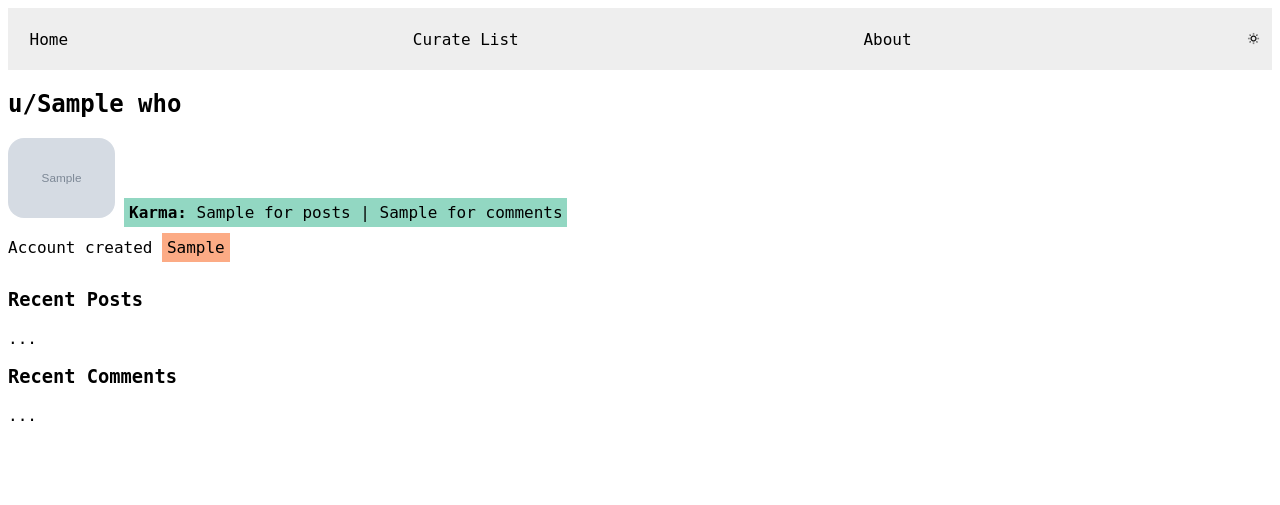
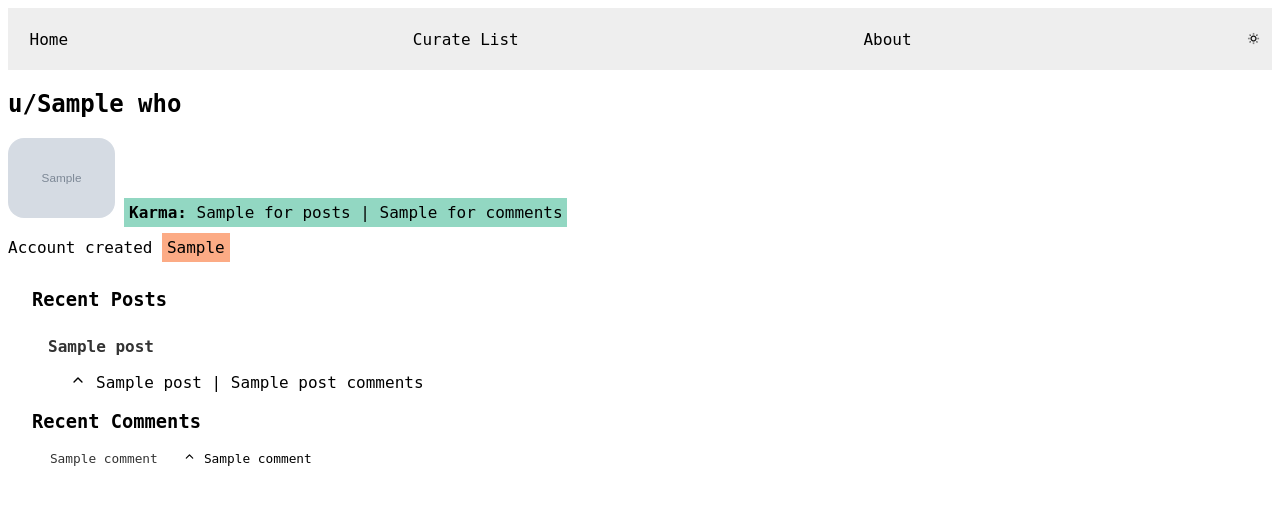
Before and after one commit to pqba/Ladle, a Flask app: template templates/user.html in a window 1280 px wide. Shown: the top 505 px of the page. Run offline with Flask 3, Linux system fonts and the light colour scheme; the template is opened without the code that fills it: most values are stand-ins (such as "Sample title", 1, 10 or a date in 2020); grey boxes marked "Sample" are stand-in pictures; some web fonts are replaced.

Commit message:
Recent posts/comments on user, UI tweaks

```diff
--- a/app.py
+++ b/app.py
@@ -128,6 +128,10 @@ def get_user(name):
         e = stew_bot.clean(f"User doesn't exist or Ladle cannot find u/{name}.")
         return page_not_found(e)
     user_created = to_ymd(person['utc'])
+    # For now only gather most recent 3 posts.
+    # TODO: implement pagination
+    person["comments"] = person["comments"][:4]
+    person["posts"] = person["posts"][:4]
     return fk.render_template("user.html", person=person, person_icon=person['icon'], person_made=user_created)
 
 
--- a/static/stylesheets/style.css
+++ b/static/stylesheets/style.css
@@ -44,6 +44,10 @@
     width:2em;
     background-repeat:no-repeat;
     background-size:contain;
+}
+
+a.github-link {
+  margin-top:.5em;
 }
 
 [data-theme="light"] .theme-icon {
@@ -175,8 +179,6 @@ background-color: var(--pastel-red);
   margin-left: .1em;
   margin-bottom: .2em;
 }
-
-#selected-post {}
 
 #foot {
   display: flex;
@@ -315,8 +317,8 @@ background-color: var(--pastel-red);
   color: darkblue;
 }
 
-.post-link a:hover {
-  background-color: var(--pastel-blue);
+.additional-posts a:hover {
+  background-color: var(--pastel-green);
 }
 .post-flair {
     font-style:italic;
@@ -330,11 +332,19 @@ background-color: var(--pastel-red);
     height:5em;
     border-radius:1em;
 }
+
+.upvote-img {
+    height:1em;
+}
 .smaller-text {
   font-size: 80%;
 }
-.upvote-img {
-    height:1em;
+.small-left-pad {
+  padding-left: 1em;
+}
+.no-vertical-margin {
+  margin-top:0;
+  margin-bottom:0;
 }
 .content-center {
     text-align:center;
--- a/templates/user.html
+++ b/templates/user.html
@@ -5,14 +5,31 @@
 <div class="user-container">
     <h2>u/{{person.who}}</h2>
     <img src="{{ person_icon }}" class="user-pfp" />
-    <p class="user-karma highlight-green"> <b>Karma:</b> {{person.l_karma}}  for posts | {{person.c_karma}} for comments </p>
+    <p class="user-karma highlight-green"> <b>Karma:</b> {{person.l_karma}} for posts | {{person.c_karma}} for comments
+    </p>
     <p>Account created <span class="highlight-orange">{{person_made}}</span> </p>
-    <div class="spacer"></div>
-    <div>
-        <h3>Recent Posts</h3>
-        <p>...</p>
+    <div class="double-spacer"></div>
+    <div class="medium-margin">
+        <h3 class="no-vertical-margin">Recent Posts</h3>
+        <ul class="small-left-pad no-vertical-margin">
+            {% for post in person.posts %}
+            <li id="selected-post">
+                <a href="/post/{{ post[0] }}" class="post-link">
+                    <p><b>{{ post[3] }}</b></p>
+                </a>
+                <img src="/static/images/up-arrow.svg" class="upvote-img"> {{ post[1] }} | {{ post[2] }}
+                comments
+            </li>
+            {% endfor %}
+        </ul>
         <h3>Recent Comments</h3>
-        <p>...</p>
+            {% for comment in person.comments %}
+            <div class="smaller-text spacer">
+                <a href="/post/{{ comment[3] }}" class="post-link">{{ comment[1] }}</a>
+               <img src="/static/images/up-arrow.svg" class="upvote-img"> {{ comment[2] }}
+            </div>
+            {% endfor %}
+        </ul>
     </div>
 </div>
 {% endblock %}
```
Also changed, not shown: stew_bot.py (+13 -6 lines), templates/home.html (+4 -3 lines), README.md.
